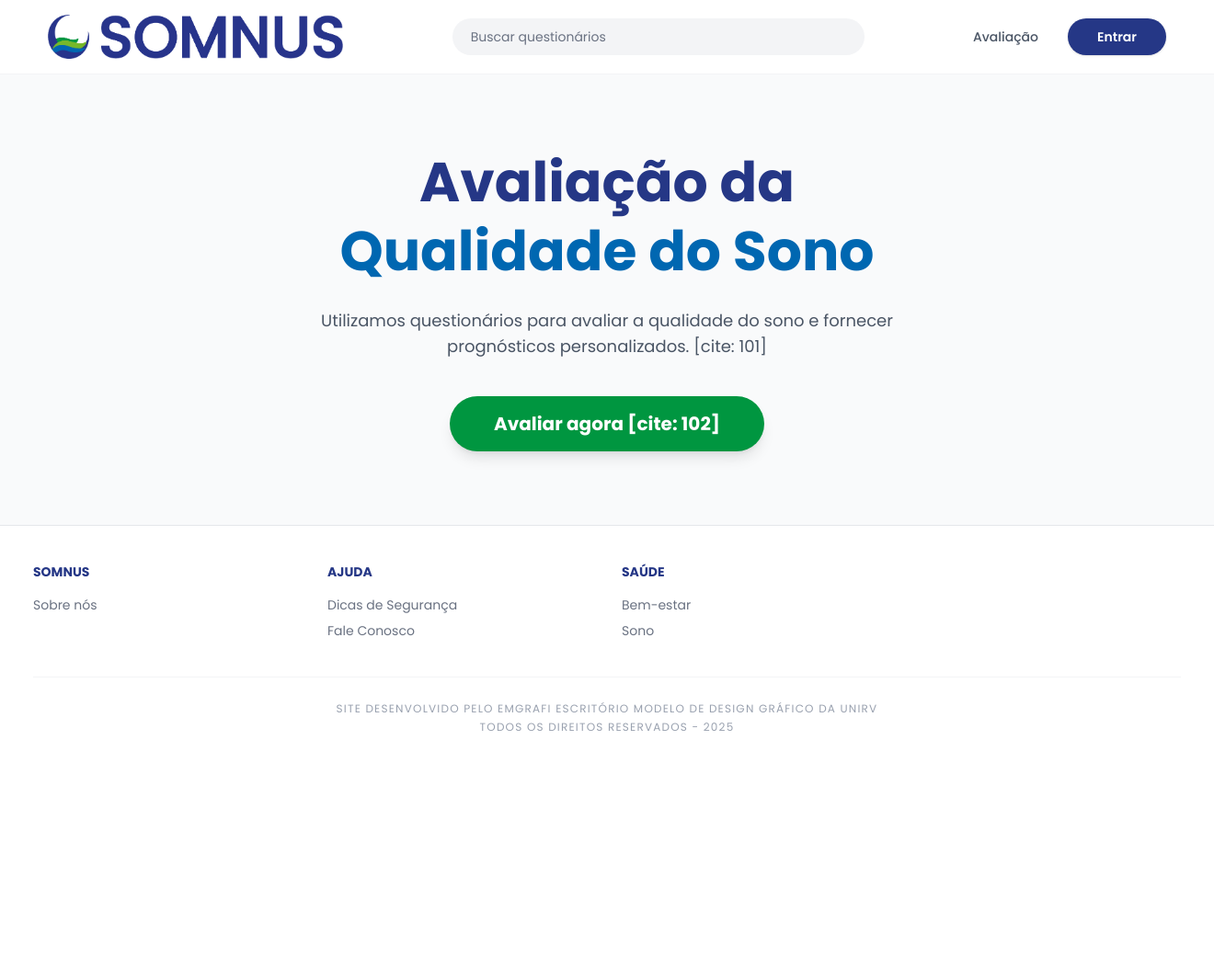
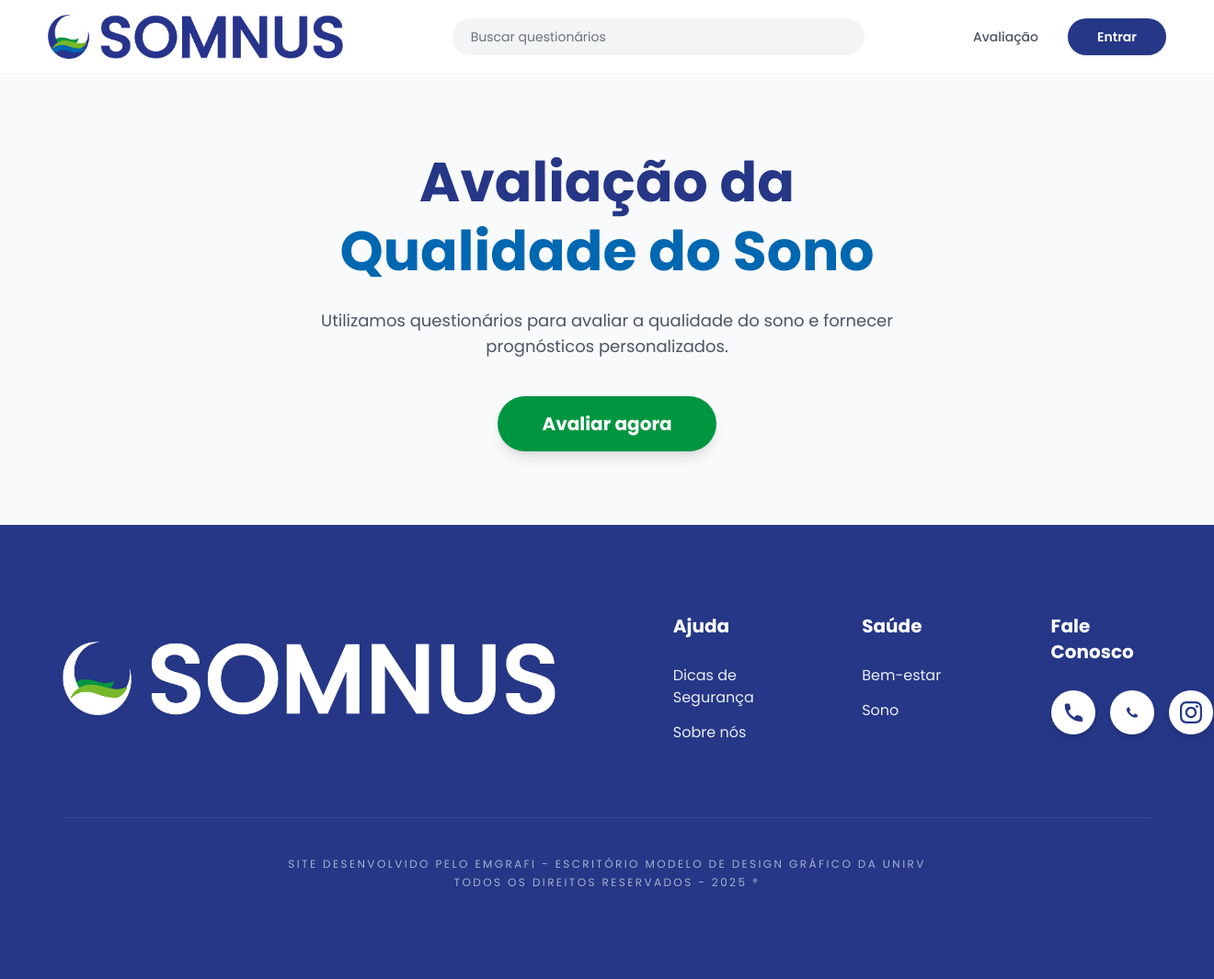
Before and after one commit to PedroBittencourtCosta/Somnus, a Django app: page / in a window 1320 px wide. Shown: the whole page at 92% size. Before the commit the page ends 795 px from the top, so only its background shows below. Run offline with Django 5.2, Linux system fonts and the light colour scheme; some libraries are stand-ins or nearby versions.

Commit message:
fix: add mudanças no footer

```diff
--- a/theme/static/css/dist/styles.css
+++ b/theme/static/css/dist/styles.css
@@ -210,7 +210,9 @@
     --container-lg: 32rem;
     --container-xl: 36rem;
     --container-2xl: 42rem;
+    --container-3xl: 48rem;
     --container-4xl: 56rem;
+    --container-6xl: 72rem;
     --container-7xl: 80rem;
     --text-xs: 0.75rem;
     --text-xs--line-height: calc(1 / 0.75);
@@ -261,6 +263,7 @@
     --radius-md: 0.375rem;
     --radius-lg: 0.5rem;
     --radius-xl: 0.75rem;
+    --radius-2xl: 1rem;
     --ease-in: cubic-bezier(0.4, 0, 1, 1);
     --ease-out: cubic-bezier(0, 0, 0.2, 1);
     --ease-in-out: cubic-bezier(0.4, 0, 0.2, 1);
@@ -801,6 +804,9 @@
   .z-50 {
     z-index: 50;
   }
+  .col-span-2 {
+    grid-column: span 2 / span 2;
+  }
   .container {
     width: 100%;
     @media (width >= 40rem) {
@@ -824,6 +830,12 @@
   }
   .mt-2 {
     margin-top: calc(var(--spacing) * 2);
+  }
+  .mt-10 {
+    margin-top: calc(var(--spacing) * 10);
+  }
+  .mt-20 {
+    margin-top: calc(var(--spacing) * 20);
   }
   .apexcharts-canvas {
     & .apexcharts-tooltip {
@@ -1112,11 +1124,17 @@
   .mb-4 {
     margin-bottom: calc(var(--spacing) * 4);
   }
+  .mb-5 {
+    margin-bottom: calc(var(--spacing) * 5);
+  }
   .mb-6 {
     margin-bottom: calc(var(--spacing) * 6);
   }
   .mb-10 {
     margin-bottom: calc(var(--spacing) * 10);
+  }
+  .mb-16 {
+    margin-bottom: calc(var(--spacing) * 16);
   }
   .apexcharts-xaxistooltip {
     .apexcharts-canvas & {
@@ -1234,26 +1252,23 @@
   .h-7 {
     height: calc(var(--spacing) * 7);
   }
-  .h-8 {
-    height: calc(var(--spacing) * 8);
-  }
-  .h-9 {
-    height: calc(var(--spacing) * 9);
-  }
-  .h-10 {
-    height: calc(var(--spacing) * 10);
+  .h-12 {
+    height: calc(var(--spacing) * 12);
+  }
+  .h-14 {
+    height: calc(var(--spacing) * 14);
   }
   .h-16 {
     height: calc(var(--spacing) * 16);
   }
-  .h-20 {
-    height: calc(var(--spacing) * 20);
-  }
   .h-\[calc\(100\%-1rem\)\] {
     height: calc(100% - 1rem);
   }
   .max-h-full {
     max-height: 100%;
+  }
+  .min-h-\[70vh\] {
+    min-height: 70vh;
   }
   .min-h-screen {
     min-height: 100vh;
@@ -1335,11 +1350,8 @@
   .w-6 {
     width: calc(var(--spacing) * 6);
   }
-  .w-7 {
-    width: calc(var(--spacing) * 7);
-  }
-  .w-8 {
-    width: calc(var(--spacing) * 8);
+  .w-12 {
+    width: calc(var(--spacing) * 12);
   }
   .w-64 {
     width: calc(var(--spacing) * 64);
@@ -1352,6 +1364,12 @@
   }
   .max-w-2xl {
     max-width: var(--container-2xl);
+  }
+  .max-w-3xl {
+    max-width: var(--container-3xl);
+  }
+  .max-w-6xl {
+    max-width: var(--container-6xl);
   }
   .max-w-7xl {
     max-width: var(--container-7xl);
@@ -1454,6 +1472,9 @@
   .resize {
     resize: both;
   }
+  .grid-cols-1 {
+    grid-template-columns: repeat(1, minmax(0, 1fr));
+  }
   .grid-cols-2 {
     grid-template-columns: repeat(2, minmax(0, 1fr));
   }
@@ -1490,14 +1511,20 @@
   .gap-1 {
     gap: calc(var(--spacing) * 1);
   }
+  .gap-4 {
+    gap: calc(var(--spacing) * 4);
+  }
   .gap-8 {
     gap: calc(var(--spacing) * 8);
   }
-  .space-y-2 {
+  .gap-12 {
+    gap: calc(var(--spacing) * 12);
+  }
+  .space-y-3\.5 {
     :where(& > :not(:last-child)) {
       --tw-space-y-reverse: 0;
-      margin-block-start: calc(calc(var(--spacing) * 2) * var(--tw-space-y-reverse));
-      margin-block-end: calc(calc(var(--spacing) * 2) * calc(1 - var(--tw-space-y-reverse)));
+      margin-block-start: calc(calc(var(--spacing) * 3.5) * var(--tw-space-y-reverse));
+      margin-block-end: calc(calc(var(--spacing) * 3.5) * calc(1 - var(--tw-space-y-reverse)));
     }
   }
   .space-y-6 {
@@ -1507,6 +1534,9 @@
       margin-block-end: calc(calc(var(--spacing) * 6) * calc(1 - var(--tw-space-y-reverse)));
     }
   }
+  .gap-x-8 {
+    column-gap: calc(var(--spacing) * 8);
+  }
   .space-x-2 {
     :where(& > :not(:last-child)) {
       --tw-space-x-reverse: 0;
@@ -1521,6 +1551,9 @@
       margin-inline-end: calc(calc(var(--spacing) * 8) * calc(1 - var(--tw-space-x-reverse)));
     }
   }
+  .gap-y-12 {
+    row-gap: calc(var(--spacing) * 12);
+  }
   .overflow-hidden {
     overflow: hidden;
   }
@@ -1539,6 +1572,9 @@
   }
   .overflow-y-auto {
     overflow-y: auto;
+  }
+  .rounded-2xl {
+    border-radius: var(--radius-2xl);
   }
   .rounded-full {
     border-radius: calc(infinity * 1px);
@@ -1631,6 +1667,12 @@
   .border-transparent {
     border-color: transparent;
   }
+  .border-white\/10 {
+    border-color: color-mix(in srgb, #fff 10%, transparent);
+    @supports (color: color-mix(in lab, red, red)) {
+      border-color: color-mix(in oklab, var(--color-white) 10%, transparent);
+    }
+  }
   .apexcharts-active {
     .apexcharts-canvas .apexcharts-tooltip-series-group& .apexcharts-tooltip-y-group {
       padding: 0 !important;
@@ -1662,6 +1704,9 @@
       background-color: var(--color-neutral-secondary-medium);
     }
   }
+  .bg-blue-50 {
+    background-color: var(--color-blue-50);
+  }
   .bg-blue-700 {
     background-color: var(--color-blue-700);
   }
@@ -1765,9 +1810,6 @@
   .p-1\.5 {
     padding: calc(var(--spacing) * 1.5);
   }
-  .p-2 {
-    padding: calc(var(--spacing) * 2);
-  }
   .p-2\.5 {
     padding: calc(var(--spacing) * 2.5);
   }
@@ -1816,14 +1858,14 @@
   .py-4 {
     padding-block: calc(var(--spacing) * 4);
   }
+  .py-16 {
+    padding-block: calc(var(--spacing) * 16);
+  }
   .py-20 {
     padding-block: calc(var(--spacing) * 20);
   }
   .pt-2 {
     padding-top: calc(var(--spacing) * 2);
-  }
-  .pt-6 {
-    padding-top: calc(var(--spacing) * 6);
   }
   .pt-10 {
     padding-top: calc(var(--spacing) * 10);
@@ -1853,9 +1895,6 @@
       color: heading !important;
     }
   }
-  .pb-6 {
-    padding-bottom: calc(var(--spacing) * 6);
-  }
   .datatable-empty {
     .datatable-wrapper .datatable-table & {
       text-align: center;
@@ -1886,10 +1925,6 @@
   .text-xl {
     font-size: var(--text-xl);
     line-height: var(--tw-leading, var(--text-xl--line-height));
-  }
-  .text-xs {
-    font-size: var(--text-xs);
-    line-height: var(--tw-leading, var(--text-xs--line-height));
   }
   .apexcharts-datalabels {
     .apexcharts-canvas & .apexcharts-text.apexcharts-pie-label {
@@ -1937,9 +1972,6 @@
       font-size: 0.875rem;
     }
   }
-  .text-\[10px\] {
-    font-size: 10px;
-  }
   .text-\[11px\] {
     font-size: 11px;
   }
@@ -1963,6 +1995,10 @@
     --tw-font-weight: var(--font-weight-bold);
     font-weight: var(--font-weight-bold);
   }
+  .font-extrabold {
+    --tw-font-weight: var(--font-weight-extrabold);
+    font-weight: var(--font-weight-extrabold);
+  }
   .font-medium {
     --tw-font-weight: var(--font-weight-medium);
     font-weight: var(--font-weight-medium);
@@ -1971,9 +2007,9 @@
     --tw-font-weight: var(--font-weight-semibold);
     font-weight: var(--font-weight-semibold);
   }
-  .tracking-widest {
-    --tw-tracking: var(--tracking-widest);
-    letter-spacing: var(--tracking-widest);
+  .tracking-\[0\.2em\] {
+    --tw-tracking: 0.2em;
+    letter-spacing: 0.2em;
   }
   .whitespace-nowrap {
     white-space: nowrap;
@@ -2032,6 +2068,12 @@
   .opacity-0 {
     opacity: 0%;
   }
+  .opacity-60 {
+    opacity: 60%;
+  }
+  .opacity-90 {
+    opacity: 90%;
+  }
   .opacity-100 {
     opacity: 100%;
   }
@@ -2041,6 +2083,10 @@
   }
   .shadow-lg {
     --tw-shadow: 0 10px 15px -3px var(--tw-shadow-color, rgb(0 0 0 / 0.1)), 0 4px 6px -4px var(--tw-shadow-color, rgb(0 0 0 / 0.1));
+    box-shadow: var(--tw-inset-shadow), var(--tw-inset-ring-shadow), var(--tw-ring-offset-shadow), var(--tw-ring-shadow), var(--tw-shadow);
+  }
+  .shadow-md {
+    --tw-shadow: 0 4px 6px -1px var(--tw-shadow-color, rgb(0 0 0 / 0.1)), 0 2px 4px -2px var(--tw-shadow-color, rgb(0 0 0 / 0.1));
     box-shadow: var(--tw-inset-shadow), var(--tw-inset-ring-shadow), var(--tw-ring-offset-shadow), var(--tw-ring-shadow), var(--tw-shadow);
   }
   .shadow-sm {
@@ -2065,6 +2111,11 @@
   }
   .transition-all {
     transition-property: all;
+    transition-timing-function: var(--tw-ease, var(--default-transition-timing-function));
+    transition-duration: var(--tw-duration, var(--default-transition-duration));
+  }
+  .transition-colors {
+    transition-property: color, background-color, border-color, outline-color, text-decoration-color, fill, stroke, --tw-gradient-from, --tw-gradient-via, --tw-gradient-to;
     transition-timing-function: var(--tw-ease, var(--default-transition-timing-function));
     transition-duration: var(--tw-duration, var(--default-transition-duration));
   }
@@ -2138,10 +2189,17 @@
       }
     }
   }
-  .hover\:text-somnus-blue-inst {
+  .hover\:text-somnus-green-light {
     &:hover {
       @media (hover: hover) {
-        color: var(--color-somnus-blue-inst);
+        color: var(--color-somnus-green-light);
+      }
+    }
+  }
+  .hover\:text-white {
+    &:hover {
+      @media (hover: hover) {
+        color: var(--color-white);
       }
     }
   }
@@ -2188,6 +2246,16 @@
       inset: calc(var(--spacing) * 0);
     }
   }
+  .md\:col-span-1 {
+    @media (width >= 48rem) {
+      grid-column: span 1 / span 1;
+    }
+  }
+  .md\:mb-7 {
+    @media (width >= 48rem) {
+      margin-bottom: calc(var(--spacing) * 7);
+    }
+  }
   .md\:flex {
     @media (width >= 48rem) {
       display: flex;
@@ -2208,15 +2276,77 @@
       height: calc(var(--spacing) * 20);
     }
   }
-  .md\:grid-cols-4 {
+  .md\:w-auto {
     @media (width >= 48rem) {
-      grid-template-columns: repeat(4, minmax(0, 1fr));
+      width: auto;
+    }
+  }
+  .md\:grid-cols-3 {
+    @media (width >= 48rem) {
+      grid-template-columns: repeat(3, minmax(0, 1fr));
+    }
+  }
+  .md\:flex-row {
+    @media (width >= 48rem) {
+      flex-direction: row;
+    }
+  }
+  .md\:items-center {
+    @media (width >= 48rem) {
+      align-items: center;
+    }
+  }
+  .md\:items-start {
+    @media (width >= 48rem) {
+      align-items: flex-start;
+    }
+  }
+  .md\:justify-start {
+    @media (width >= 48rem) {
+      justify-content: flex-start;
+    }
+  }
+  .md\:gap-32 {
+    @media (width >= 48rem) {
+      gap: calc(var(--spacing) * 32);
+    }
+  }
+  .md\:gap-x-24 {
+    @media (width >= 48rem) {
+      column-gap: calc(var(--spacing) * 24);
+    }
+  }
+  .md\:px-12 {
+    @media (width >= 48rem) {
+      padding-inline: calc(var(--spacing) * 12);
+    }
+  }
+  .md\:py-24 {
+    @media (width >= 48rem) {
+      padding-block: calc(var(--spacing) * 24);
+    }
+  }
+  .md\:text-left {
+    @media (width >= 48rem) {
+      text-align: left;
     }
   }
   .md\:text-6xl {
     @media (width >= 48rem) {
       font-size: var(--text-6xl);
       line-height: var(--tw-leading, var(--text-6xl--line-height));
+    }
+  }
+  .md\:text-base {
+    @media (width >= 48rem) {
+      font-size: var(--text-base);
+      line-height: var(--tw-leading, var(--text-base--line-height));
+    }
+  }
+  .md\:text-xl {
+    @media (width >= 48rem) {
+      font-size: var(--text-xl);
+      line-height: var(--tw-leading, var(--text-xl--line-height));
     }
   }
   .md\:text-xs {
--- a/theme/templates/home.html
+++ b/theme/templates/home.html
@@ -9,11 +9,11 @@
     </h1>
 
     <p class="text-gray-600 text-lg mb-10 max-w-2xl">
-        Utilizamos questionários para avaliar a qualidade do sono e fornecer prognósticos personalizados. [cite: 101]
+        Utilizamos questionários para avaliar a qualidade do sono e fornecer prognósticos personalizados.
     </p>
 
     <a href="#" class="bg-somnus-green-dark hover:bg-somnus-green-light text-white px-12 py-4 rounded-full font-bold text-xl transition-all shadow-lg">
-        Avaliar agora [cite: 102]
+        Avaliar agora
     </a>
 
 </section>
--- a/theme/templates/partials/_footer.html
+++ b/theme/templates/partials/_footer.html
@@ -1,32 +1,55 @@
-<footer class="bg-white border-t border-gray-200 pt-10 pb-6">
-    <div class="max-w-7xl mx-auto px-4">
-        <div class="grid grid-cols-2 md:grid-cols-4 gap-8 mb-10">
-            <div>
-                <h3 class="font-bold text-somnus-blue-deep mb-4 uppercase text-sm">Somnus</h3>
-                <ul class="text-gray-500 space-y-2 text-sm">
-                    <li><a href="#" class="hover:text-somnus-blue-inst">Sobre nós</a></li>
-                </ul>
+{% load static %}
+<footer class="bg-somnus-blue-deep text-white py-16 md:py-24 font-poppins">
+    <div class="max-w-7xl mx-auto px-6 md:px-12">
+
+        <div class="flex flex-col md:flex-row md:items-center justify-between gap-12 md:gap-32">
+
+            <div class="flex-shrink-0 flex justify-center md:justify-start">
+                <a href="/">
+                    <img src="{% static 'images/marca em branco.png' %}" alt="Logo Somnus" class="h-14 md:h-20 w-auto">
+                </a>
             </div>
-            <div>
-                <h3 class="font-bold text-somnus-blue-deep mb-4 uppercase text-sm">Ajuda</h3>
-                <ul class="text-gray-500 space-y-2 text-sm">
-                    <li><a href="#" class="hover:text-somnus-blue-inst">Dicas de Segurança</a></li>
-                    <li><a href="#" class="hover:text-somnus-blue-inst">Fale Conosco</a></li>
-                </ul>
-            </div>
-            <div>
-                <h3 class="font-bold text-somnus-blue-deep mb-4 uppercase text-sm">Saúde</h3>
-                <ul class="text-gray-500 space-y-2 text-sm">
-                    <li><a href="#" class="hover:text-somnus-blue-inst">Bem-estar</a></li>
-                    <li><a href="#" class="hover:text-somnus-blue-inst">Sono</a></li>
-                </ul>
+
+            <div class="grid grid-cols-2 md:grid-cols-3 gap-x-8 gap-y-12 md:gap-x-24 w-full md:w-auto">
+
+                <div class="text-center md:text-left">
+                    <h3 class="font-bold text-lg md:text-xl mb-5 md:mb-7">Ajuda</h3>
+                    <ul class="space-y-3.5 opacity-90 text-sm md:text-base">
+                        <li><a href="#" class="hover:text-somnus-green-light transition-colors">Dicas de Segurança</a></li>
+                        <li><a href="#" class="hover:text-somnus-green-light transition-colors">Sobre nós</a></li>
+                    </ul>
+                </div>
+
+                <div class="text-center md:text-left">
+                    <h3 class="font-bold text-lg md:text-xl mb-5 md:mb-7">Saúde</h3>
+                    <ul class="space-y-3.5 opacity-90 text-sm md:text-base">
+                        <li><a href="#" class="hover:text-somnus-green-light transition-colors">Bem-estar</a></li>
+                        <li><a href="#" class="hover:text-somnus-green-light transition-colors">Sono</a></li>
+                    </ul>
+                </div>
+
+                <div class="col-span-2 md:col-span-1 flex flex-col items-center md:items-start">
+                    <h3 class="font-bold text-lg md:text-xl mb-5 md:mb-7">Fale Conosco</h3>
+                    <div class="flex gap-4">
+                        <a href="#" class="w-12 h-12 flex items-center justify-center bg-white text-somnus-blue-deep rounded-full hover:bg-somnus-green-light hover:text-white transition-all shadow-md">
+                            <svg class="w-6 h-6" fill="currentColor" viewBox="0 0 24 24"><path d="M20 15.5c-1.2 0-2.4-.2-3.6-.6-.3-.1-.7 0-1 .2l-2.2 2.2c-2.8-1.4-5.1-3.8-6.6-6.6l2.2-2.2c.3-.3.4-.7.2-1-.3-1.2-.5-2.3-.6-3.6-.1-.7-.7-1.3-1.4-1.3H4c-.7 0-1.3.6-1.3 1.3 0 10 8.2 18.2 18.2 18.2.7 0 1.3-.6 1.3-1.3v-2.2c0-.7-.6-1.3-1.3-1.3z"/></svg>
+                        </a>
+                        <a href="#" class="w-12 h-12 flex items-center justify-center bg-white text-somnus-blue-deep rounded-full hover:bg-somnus-green-light hover:text-white transition-all shadow-md">
+                            <svg class="w-6 h-6" fill="currentColor" viewBox="0 0 24 24"><path d="M17.472 14.382c-.297-.149-1.758-.867-2.03-.967-.273-.099-.471-.148-.67.15-.197.297-.767.966-.94 1.164-.173.199-.347.223-.644.075-.297-.15-1.255-.463-2.39-1.475-.883-.788-1.48-1.761-1.653-2.059-.173-.297-.018-.458.13-.606.134-.133.298-.347.446-.52.149-.174.198-.298.298-.497.099-.198.05-.371-.025-.52-.075-.149-.669-1.612-.916-2.207-.242-.579-.487-.5-.669-.51-.173-.008-.371-.01-.57-.01-.198 0-.52.074-.792.372-.272.297-1.04 1.016-1.04 2.479 0 1.462 1.065 2.875 1.213 3.074.149.198 2.096 3.2 5.077 4.487.709.306 1.262.489 1.694.625.712.227 1.36.195 1.871.118.571-.085 1.758-.719 2.006-1.413.248-.694.248-1.289.173-1.413-.074-.124-.272-.198-.57-.347z"/></svg>
+                        </a>
+                        <a href="#" class="w-12 h-12 flex items-center justify-center bg-white text-somnus-blue-deep rounded-full hover:bg-somnus-green-light hover:text-white transition-all shadow-md">
+                            <svg class="w-6 h-6" fill="currentColor" viewBox="0 0 24 24"><path d="M12 2.163c3.204 0 3.584.012 4.85.07 3.252.148 4.771 1.691 4.919 4.919.058 1.265.069 1.645.069 4.85 0 3.205-.012 3.584-.07 4.85-.148 3.252-1.667 4.771-4.919 4.919-1.266.058-1.646.069-4.85.069-3.204 0-3.584-.012-4.85-.07-3.252-.148-4.771-1.691-4.919-4.919-.058-1.265-.069-1.645-.069-4.85 0-3.205.012-3.584.07-4.85.148-3.252 1.691-4.771 4.919-4.919 1.266-.058 1.645-.069 4.85-.069zm0-2.163c-3.259 0-3.667.014-4.947.072-4.358.2-6.78 2.618-6.98 6.98-.059 1.281-.073 1.689-.073 4.948 0 3.259.014 3.668.072 4.948.2 4.358 2.618 6.78 6.98 6.98 1.281.058 1.689.072 4.948.072 3.259 0 3.668-.014 4.948-.072 4.354-.2 6.782-2.618 6.979-6.98.059-1.28.073-1.689.073-4.948 0-3.259-.014-3.667-.072-4.947-.196-4.354-2.617-6.78-6.979-6.98-1.281-.059-1.69-.073-4.949-.073zm0 5.838c-3.403 0-6.162 2.759-6.162 6.162s2.759 6.163 6.162 6.163 6.162-2.759 6.162-6.163c0-3.403-2.759-6.162-6.162-6.162zm0 10.162c-2.209 0-4-1.79-4-4 0-2.209 1.791-4 4-4s4 1.791 4 4c0 2.21-1.791 4-4 4zm6.406-11.845c-.796 0-1.441.645-1.441 1.44s.645 1.44 1.441 1.44c.795 0 1.439-.645 1.439-1.44s-.644-1.44-1.439-1.44z"/></svg>
+                        </a>
+                    </div>
+                </div>
+
             </div>
         </div>
 
-        <div class="border-t border-gray-100 pt-6 text-center">
-            <p class="text-[10px] md:text-xs text-gray-400 uppercase tracking-widest leading-relaxed">
-                SITE DESENVOLVIDO PELO EMGRAFI ESCRITÓRIO MODELO DE DESIGN GRÁFICO DA UNIRV<br>
-                TODOS OS DIREITOS RESERVADOS - 2025
+        <div class="mt-20 pt-10 border-t border-white/10 text-center">
+            <p class="text-[11px] md:text-xs uppercase tracking-[0.2em] opacity-60 leading-relaxed">
+                SITE DESENVOLVIDO PELO EMGRAFI - ESCRITÓRIO MODELO DE DESIGN GRÁFICO DA UNIRV<br>
+                TODOS OS DIREITOS RESERVADOS - 2025 ®
             </p>
         </div>
     </div>
```
Also changed, not shown: theme/static/images/marca em branco.png (added).
